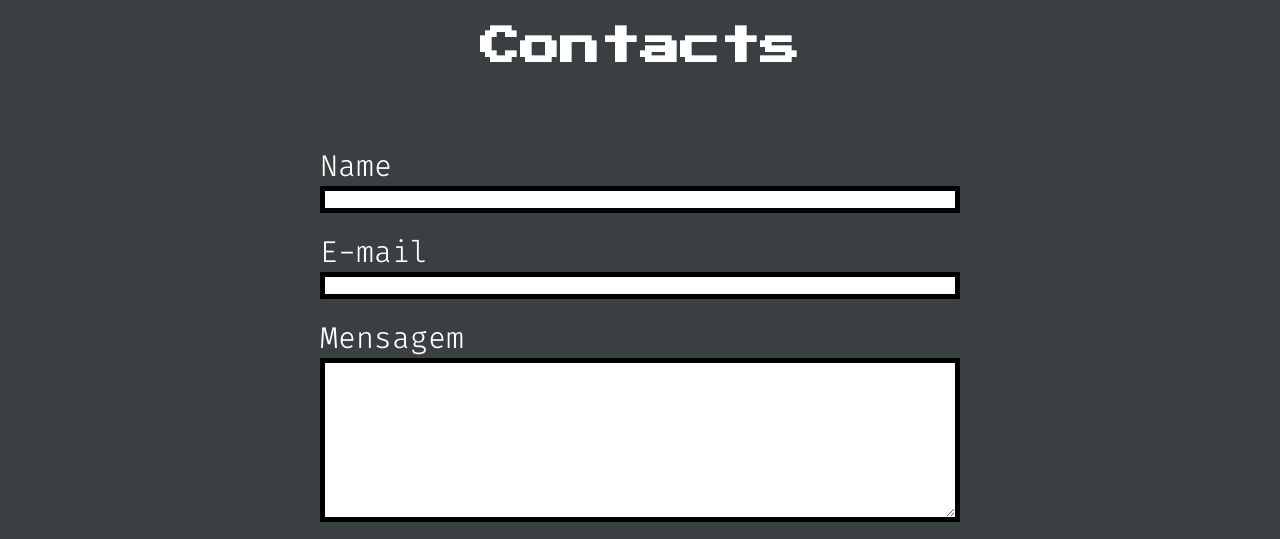
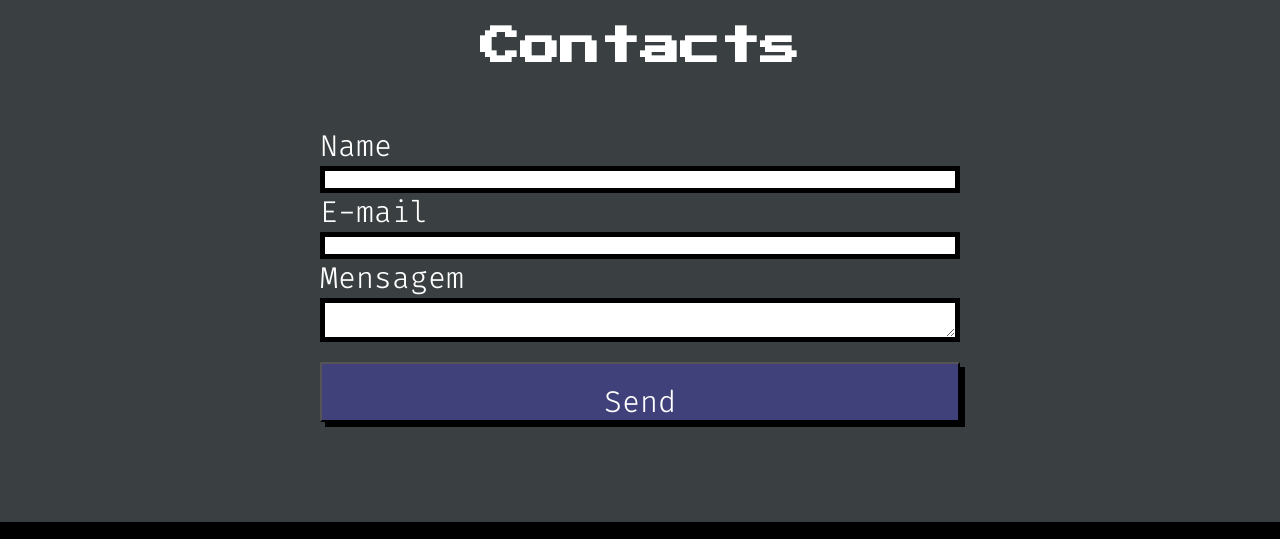
Before and after one commit to tarx-dev/curso-html-css-feliz, a plain HTML site: page index.html in a window 1280 px wide. Shown: the part 3230-3769 px from the top of the page. Drawn offline with Linux system fonts and the light colour scheme; files whose address does not match are found by name.

Commit message:
create contact form
create contact form

```diff
--- a/index.html
+++ b/index.html
@@ -32,6 +32,7 @@
     <link rel="stylesheet" href="./style/components/node-card.css" />
     <link rel="stylesheet" href="./style/components/main-carousel.css" />
     <link rel="stylesheet" href="./style/components/contact-form.css" />
+    <link rel="stylesheet" href="./style/components/main-label.css" />
     <link rel="stylesheet" href="./style/components/main-footer.css" />
   </head>
 
@@ -277,18 +278,14 @@
       <h1 class="main-title -second">Contacts</h1>
 
       <form class="contact-form" action="">
-        <label class="forms" for="Name">Name</label>
-        <input class="inputs" type="text" />
-        <label class="forms" for="email">E-mail</label>
-        <input class="inputs" type="email" />
-        <label class="forms" for="mensagem">Mensagem</label>
-        <textarea
-          class="inputs"
-          name="Mensagem"
-          id="mensagem"
-          cols="30"
-          rows="10"
-        ></textarea>
+        <label class="main-label" for="Name">Name</label>
+        <input class="inputs" id="Name" type="text" />
+
+        <label class="main-label" for="Email">E-mail</label>
+        <input class="inputs" id="Email" type="email" />
+
+        <label class="main-label" for="message">Mensagem</label>
+        <textarea class="inputs" name="message" id="message"></textarea>
         <button type="submit" class="main-button -contactBtn">Send</button>
       </form>
     </section>
--- a/style/components/contact-form.css
+++ b/style/components/contact-form.css
@@ -4,11 +4,6 @@
   margin-left: auto;
   margin-right: auto;
   width: 50%;
-  font-family: "Fira Code", sans-serif;
-  font-size: 30px;
-  color: #fff;
-  font-weight: 300;
-  line-height: 39px;
 }
 
 .contact-form .main-button.-contactBtn {
@@ -19,11 +14,6 @@
   padding: auto;
 }
 
-.contact-form .forms {
-  margin-top: 20px;
-  box-sizing: border-box;
-}
-
 .contact-form .inputs {
   border: 5px solid #000000;
 }
--- /dev/null
+++ b/style/components/main-label.css
@@ -0,0 +1,7 @@
+.main-label {
+  color: #fff;
+  font-family: "Fira Code", sans-serif;
+  font-size: 30px;
+  font-weight: 300;
+  line-height: 39px;
+}
```
